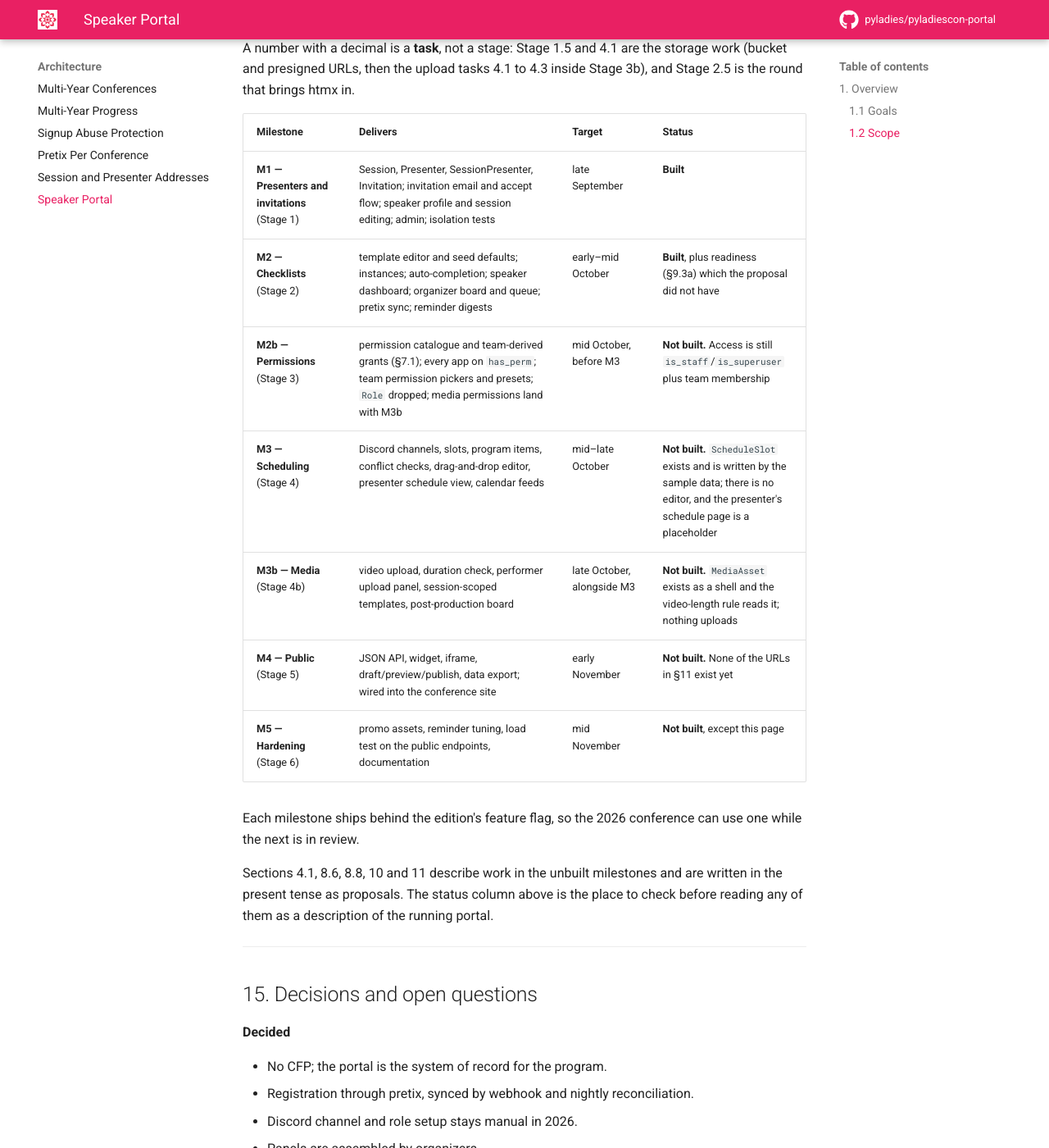
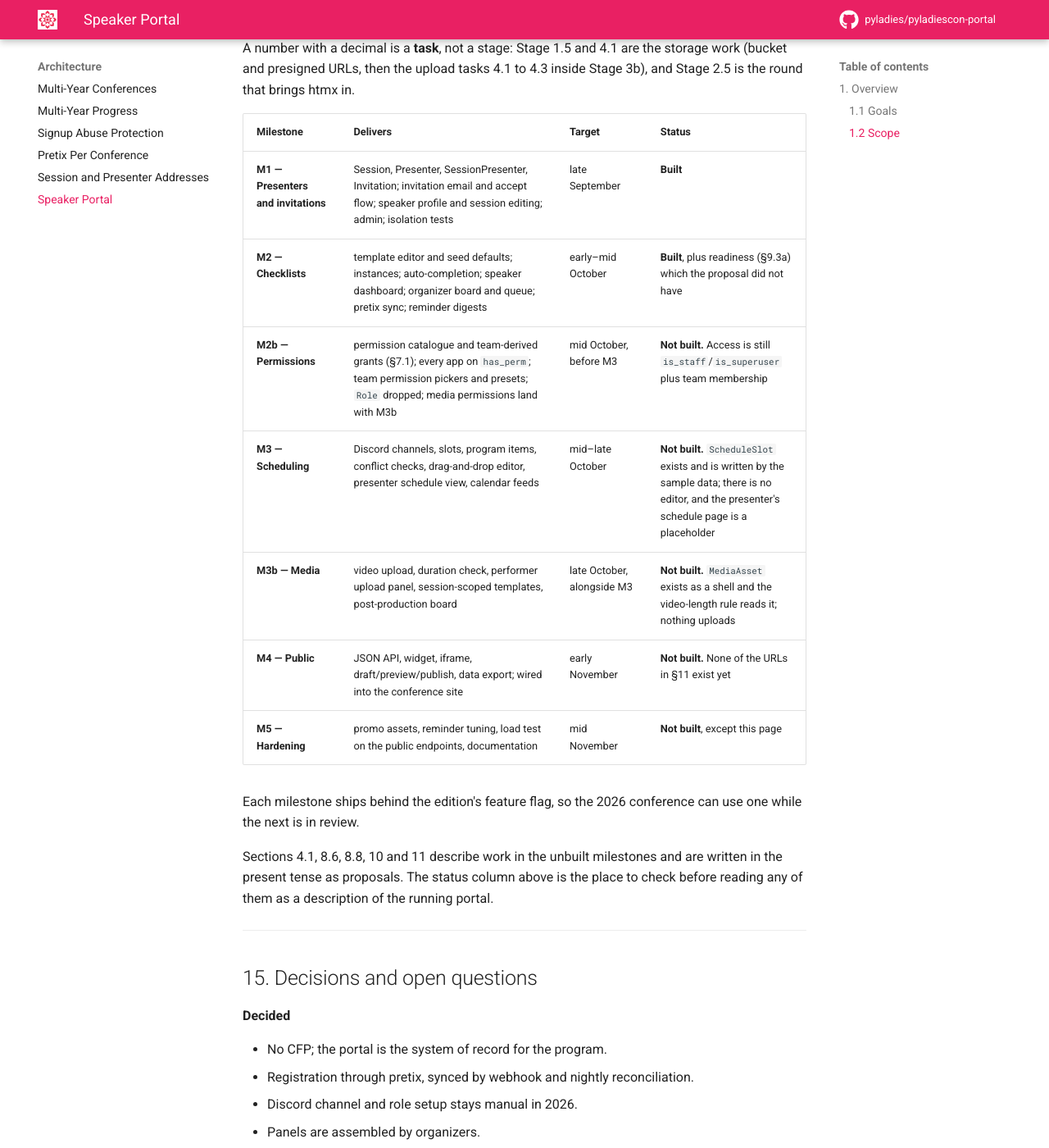
Before and after one commit to pyladies/pyladiescon-portal, an MkDocs documentation site: the page built from docs/architecture/speaker-portal.md, in a window 1280 px wide and 1400 px high, scrolled down 23542 px. Shown: the whole window at 82% size. Built offline with MkDocs 1.6.1 and Material for MkDocs 9.7.7, drawn with Linux system fonts in a browser that asks for light colours; comment, search, counter and statistics services are not loaded.

Commit message:
Review: one place for the stage numbers, not two
Correcting the mapping left the build-order table twelve lines below it
still carrying the old labels, so the section contradicted itself: four
of its seven rows said what the mapping had just stopped saying, and the
rows are where the closing paragraph sends a reader, because they hold
the status.

The parentheticals are gone rather than corrected. The mapping already
does that job, and keeping the same fact in two places is what let them
drift apart in one edit.

My guard did not see it: it sliced the mapping table out of the page and
skipped the page when scanning for citations, so the page's own labels
were never compared with its own mapping. A new test reads everything
outside the mapping and fails on a stage number found there, which is
the shape that cannot rot: there is nowhere for a second copy to live. I
checked it fails when the parenthetical goes back.

```diff
--- a/docs/architecture/speaker-portal.md
+++ b/docs/architecture/speaker-portal.md
@@ -579,13 +579,13 @@ the storage work (bucket and presigned URLs, then the upload tasks 4.1 to
 
 | Milestone | Delivers | Target | Status |
 |---|---|---|---|
-| **M1 — Presenters and invitations** (Stage 1) | Session, Presenter, SessionPresenter, Invitation; invitation email and accept flow; speaker profile and session editing; admin; isolation tests | late September | **Built** |
-| **M2 — Checklists** (Stage 2) | template editor and seed defaults; instances; auto-completion; speaker dashboard; organizer board and queue; pretix sync; reminder digests | early–mid October | **Built**, plus readiness (§9.3a) which the proposal did not have |
-| **M2b — Permissions** (Stage 3) | permission catalogue and team-derived grants (§7.1); every app on `has_perm`; team permission pickers and presets; `Role` dropped; media permissions land with M3b | mid October, before M3 | **Not built.** Access is still `is_staff`/`is_superuser` plus team membership |
-| **M3 — Scheduling** (Stage 4) | Discord channels, slots, program items, conflict checks, drag-and-drop editor, presenter schedule view, calendar feeds | mid–late October | **Not built.** `ScheduleSlot` exists and is written by the sample data; there is no editor, and the presenter's schedule page is a placeholder |
-| **M3b — Media** (Stage 4b) | video upload, duration check, performer upload panel, session-scoped templates, post-production board | late October, alongside M3 | **Not built.** `MediaAsset` exists as a shell and the video-length rule reads it; nothing uploads |
-| **M4 — Public** (Stage 5) | JSON API, widget, iframe, draft/preview/publish, data export; wired into the conference site | early November | **Not built.** None of the URLs in §11 exist yet |
-| **M5 — Hardening** (Stage 6) | promo assets, reminder tuning, load test on the public endpoints, documentation | mid November | **Not built**, except this page |
+| **M1 — Presenters and invitations** | Session, Presenter, SessionPresenter, Invitation; invitation email and accept flow; speaker profile and session editing; admin; isolation tests | late September | **Built** |
+| **M2 — Checklists** | template editor and seed defaults; instances; auto-completion; speaker dashboard; organizer board and queue; pretix sync; reminder digests | early–mid October | **Built**, plus readiness (§9.3a) which the proposal did not have |
+| **M2b — Permissions** | permission catalogue and team-derived grants (§7.1); every app on `has_perm`; team permission pickers and presets; `Role` dropped; media permissions land with M3b | mid October, before M3 | **Not built.** Access is still `is_staff`/`is_superuser` plus team membership |
+| **M3 — Scheduling** | Discord channels, slots, program items, conflict checks, drag-and-drop editor, presenter schedule view, calendar feeds | mid–late October | **Not built.** `ScheduleSlot` exists and is written by the sample data; there is no editor, and the presenter's schedule page is a placeholder |
+| **M3b — Media** | video upload, duration check, performer upload panel, session-scoped templates, post-production board | late October, alongside M3 | **Not built.** `MediaAsset` exists as a shell and the video-length rule reads it; nothing uploads |
+| **M4 — Public** | JSON API, widget, iframe, draft/preview/publish, data export; wired into the conference site | early November | **Not built.** None of the URLs in §11 exist yet |
+| **M5 — Hardening** | promo assets, reminder tuning, load test on the public endpoints, documentation | mid November | **Not built**, except this page |
 
 Each milestone ships behind the edition's feature flag, so the 2026 conference can use one while the next is in review.
 
```
Also changed, not shown: 1 other file.
